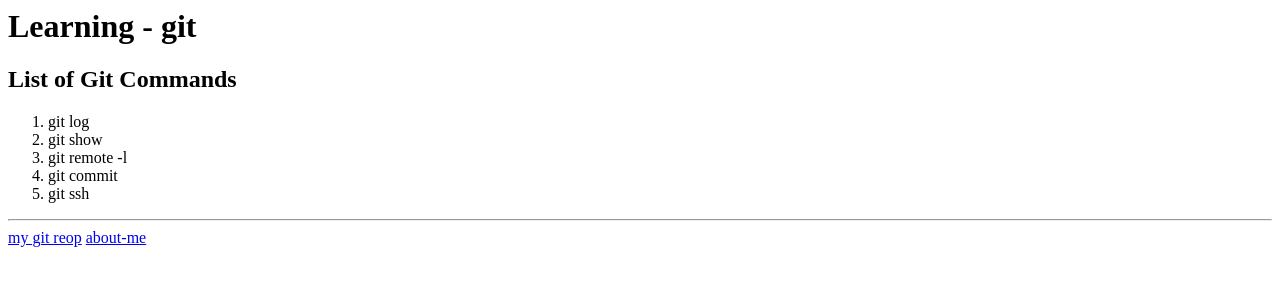
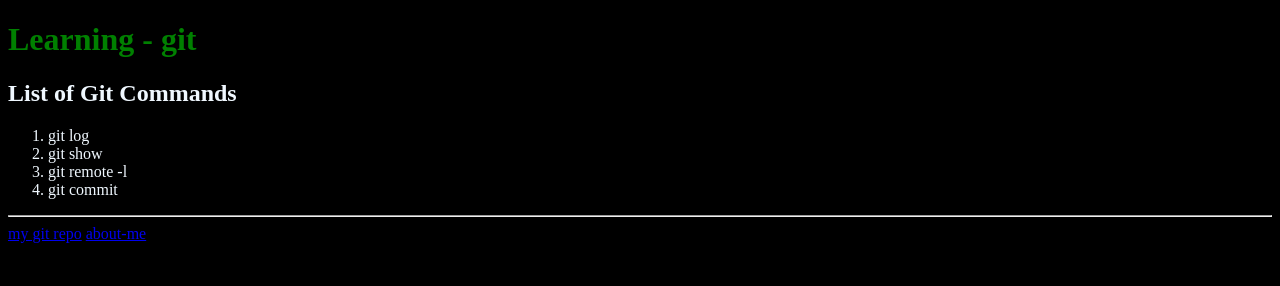
Before and after one commit to uj-ujjawal/learning-git, a plain HTML site: page index.html in a window 1280 px wide. Drawn offline with Linux system fonts and the light colour scheme.

Commit message:
some baisc css and js are added

```diff
--- a/index.html
+++ b/index.html
@@ -1,5 +1,13 @@
-<html>
-  <head><title>learning-git</title></head>
+<!DOCTYPE html>
+<html lang="en">
+<head>
+  <meta charset="UTF-8">
+  <meta http-equiv="X-UA-Compatible" content="IE=edge">
+  <meta name="viewport" content="width=device-width, initial-scale=1.0">
+  <link href="main.css" rel="stylesheet">
+  <script src="js.js"></script>
+  <title>learning-git</title>
+</head>
 <body>
   <h1> Learning - git </h1>
   <h2> List of Git Commands </h2>
@@ -8,11 +16,10 @@
     <li> git show </li>
     <li> git remote -l</li>
     <li> git commit</li>
-      <li> git ssh</li>
  </ol>
  <hr>
-   <a href="github.com/info-uj">my git reop</a>
+ <a href="github.com/info-uj">my git repo</a>
  <a href="about-me.html">about-me</a>
 
 </body>
-<html>
+</html>
--- a/js.js
+++ b/js.js
@@ -1 +1,2 @@
 console.log("hello git");
+alert("Hello, I am git.");
--- a/main.css
+++ b/main.css
@@ -1,3 +1,7 @@
+h1{
+  color:green
+}
 body{
-
+  background-color: black;
+  color:aliceblue
 }
```
Lines whose indentation alone changed are shown as unchanged.
